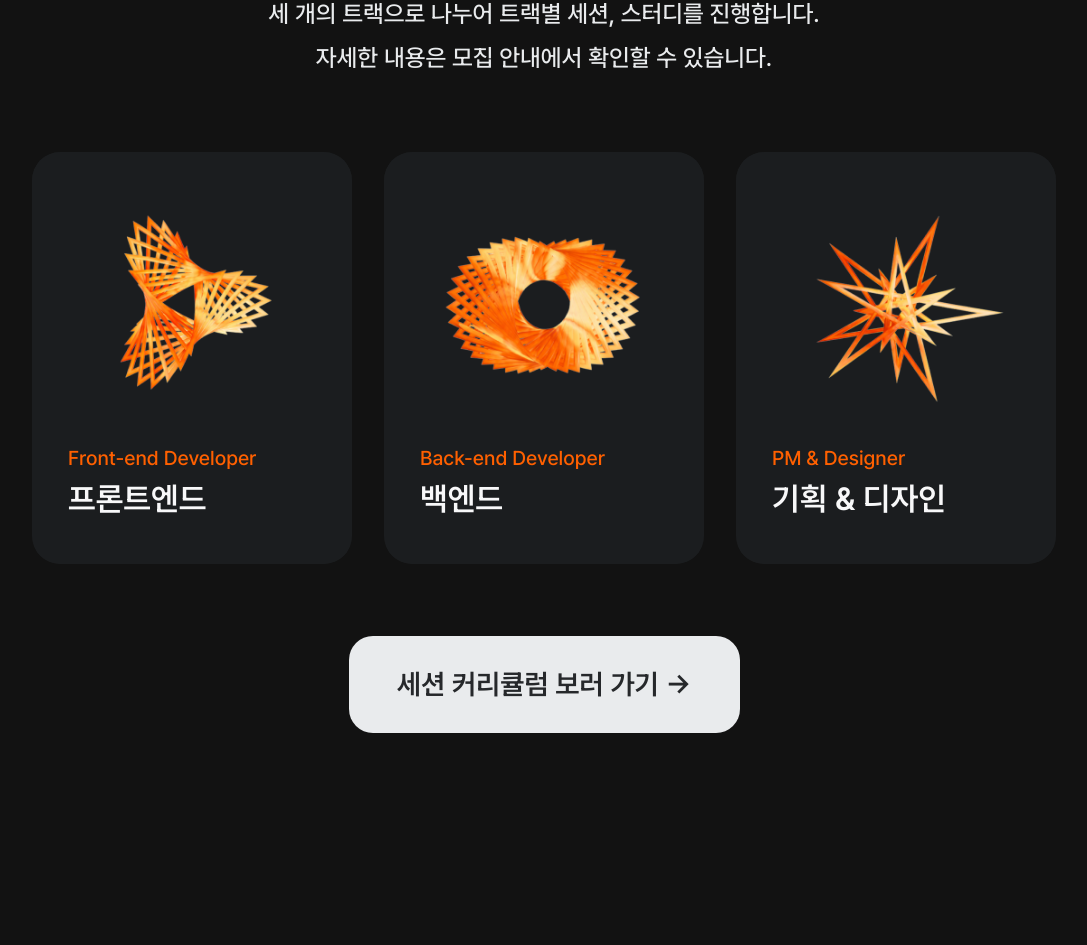
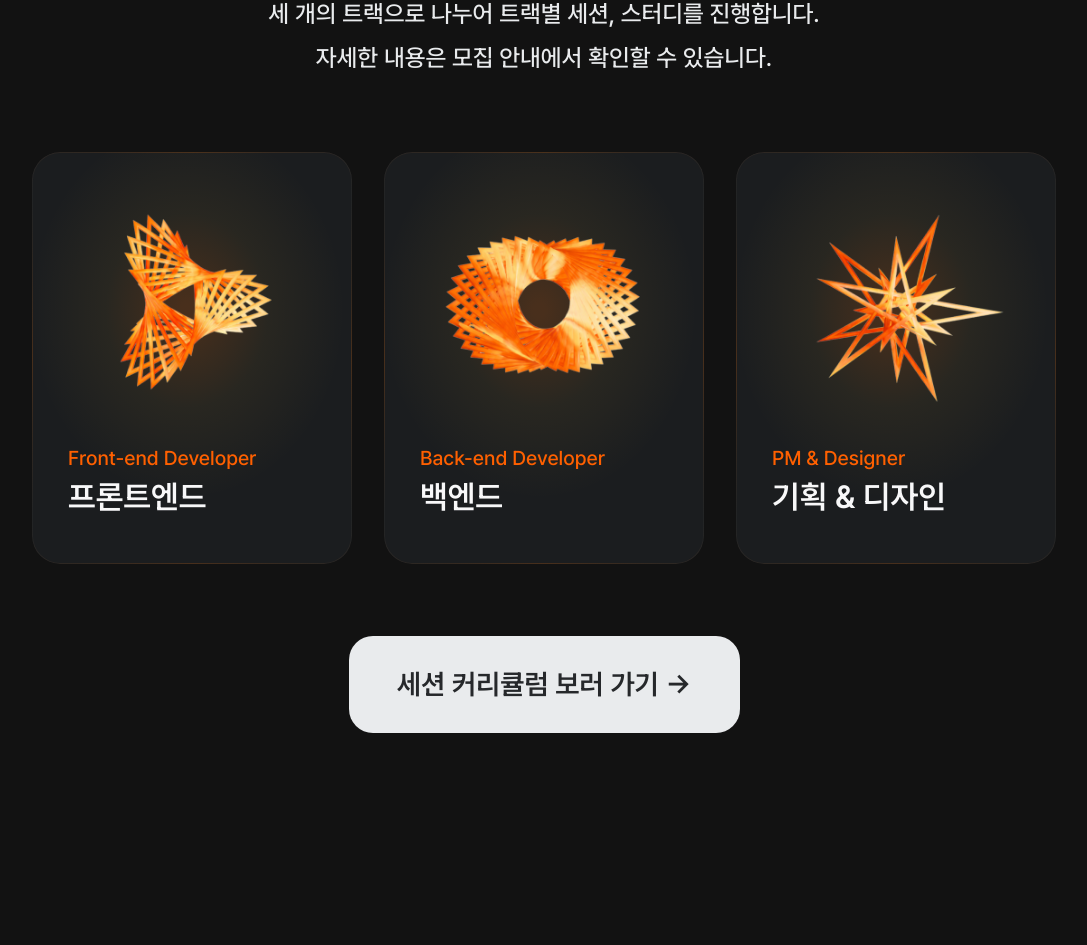
Before and after one commit to LikeLion-at-KMU/14th-Page, a Next.js app: page / in a window 1280 px wide. Shown: the part 3327-4272 px from the top of the page, without its empty margins (96-1183 px from the left). Built offline with nearby package versions, Linux system fonts and the light colour scheme.

Commit message:
Feat: 트랙 카드 그래디언트 적용

```diff
--- a/app/globals.css
+++ b/app/globals.css
@@ -111,4 +111,53 @@ body {
   .t-subtle {
     @apply text-text-subtle;
   }
+
+  /* 트랙 카드 */
+  .track-card {
+    position: relative;
+    border-radius: var(--r-card);
+  }
+
+  .track-card-inner {
+    overflow: hidden;
+    border-radius: var(--r-card);
+    background: var(--surface);
+    background-image: radial-gradient(
+      49.31% 45.79% at 48.47% 38.48%,
+      rgba(255, 119, 16, 0.2) 4.08%,
+      rgba(255, 193, 59, 0.06) 51.44%,
+      rgba(0, 0, 0, 0) 100%
+    );
+  }
+
+  /* Diamond inside stroke 1px */
+  .track-card::after {
+    content: "";
+    position: absolute;
+    inset: 0;
+    z-index: 2;
+    border-radius: var(--r-card);
+    padding: 1px;
+    background: conic-gradient(
+      from 0deg,
+      rgba(255, 119, 16, 0.2) 0deg,
+      rgba(65, 65, 65, 0.2) 45deg,
+      rgba(255, 119, 16, 0.2) 90deg,
+      rgba(65, 65, 65, 0.2) 135deg,
+      rgba(255, 119, 16, 0.2) 180deg,
+      rgba(65, 65, 65, 0.2) 225deg,
+      rgba(255, 119, 16, 0.2) 270deg,
+      rgba(65, 65, 65, 0.2) 315deg,
+      rgba(255, 119, 16, 0.2) 360deg
+    );
+    -webkit-mask:
+      linear-gradient(#fff 0 0) content-box,
+      linear-gradient(#fff 0 0);
+    mask:
+      linear-gradient(#fff 0 0) content-box,
+      linear-gradient(#fff 0 0);
+    -webkit-mask-composite: xor;
+    mask-composite: exclude;
+    pointer-events: none;
+  }
 }
--- a/components/Intro/Tracks.jsx
+++ b/components/Intro/Tracks.jsx
@@ -2,33 +2,26 @@ import Link from "next/link";
 
 function TrackCard({ roleEn, roleKo, imageSrc }) {
   return (
-    <div className="relative overflow-hidden rounded-card bg-surface w-[320px]">
-      <div className="relative aspect-[320/412] w-full">
-        <div className="absolute inset-0 rounded-card bg-[radial-gradient(49.31%_45.79%_at_48.47%_38.48%,rgba(255,119,16,0.20)_4.08%,rgba(255,193,59,0.06)_51.44%,rgba(0,0,0,0)_100%)]" />
-        <div className="absolute inset-0 rounded-card bg-surface" />
-
+    <div className="track-card w-[320px]">
+      <div className="track-card-inner relative h-[412px] w-full">
         {imageSrc ? (
-          // eslint-disable-next-line @next/next/no-img-element
           <img
             src={imageSrc}
             alt=""
             draggable={false}
-            className="absolute left-1/2 top-[48px] w-[226px] h-[214px]  -translate-x-1/2 object-contain"
+            className="absolute left-1/2 top-[48px] h-[214px] w-[226px] -translate-x-1/2 object-cover"
           />
         ) : null}
 
         <div className="absolute left-[36px] right-[36px] top-[294px] flex flex-col gap-2">
-          <p className="text-[20px] font-medium leading-[24px] text-primary">
-            {roleEn}
-          </p>
-          <p className="text-[32px] font-semibold leading-[43px] text-text-strong">
-            {roleKo}
-          </p>
+          <p className="text-[20px] font-medium leading-[24px] text-primary">{roleEn}</p>
+          <p className="text-[32px] font-semibold leading-[38px] text-text-strong">{roleKo}</p>
         </div>
       </div>
     </div>
   );
 }
+
 
 export default function Tracks() {
   return (
```
